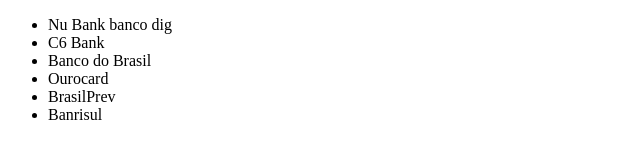
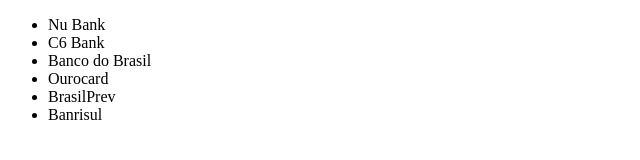
Before and after one commit to tgsantos/aluragit, a plain HTML site: page index.html in a window 1280 px wide. Shown: the full height of the page, 0-640 px from the left. Drawn offline with Linux system fonts and the light colour scheme.

Commit message:
Trocando no me nubank para Nu Bank

```diff
--- a/index.html
+++ b/index.html
@@ -6,7 +6,7 @@
   </head>
   <body>
     <ul>
-      <li>Nu Bank banco dig</li>
+      <li>Nu Bank</li>
       <li>C6 Bank</li>
       <li>Banco do Brasil</li>
       <li>Ourocard</li>
```
